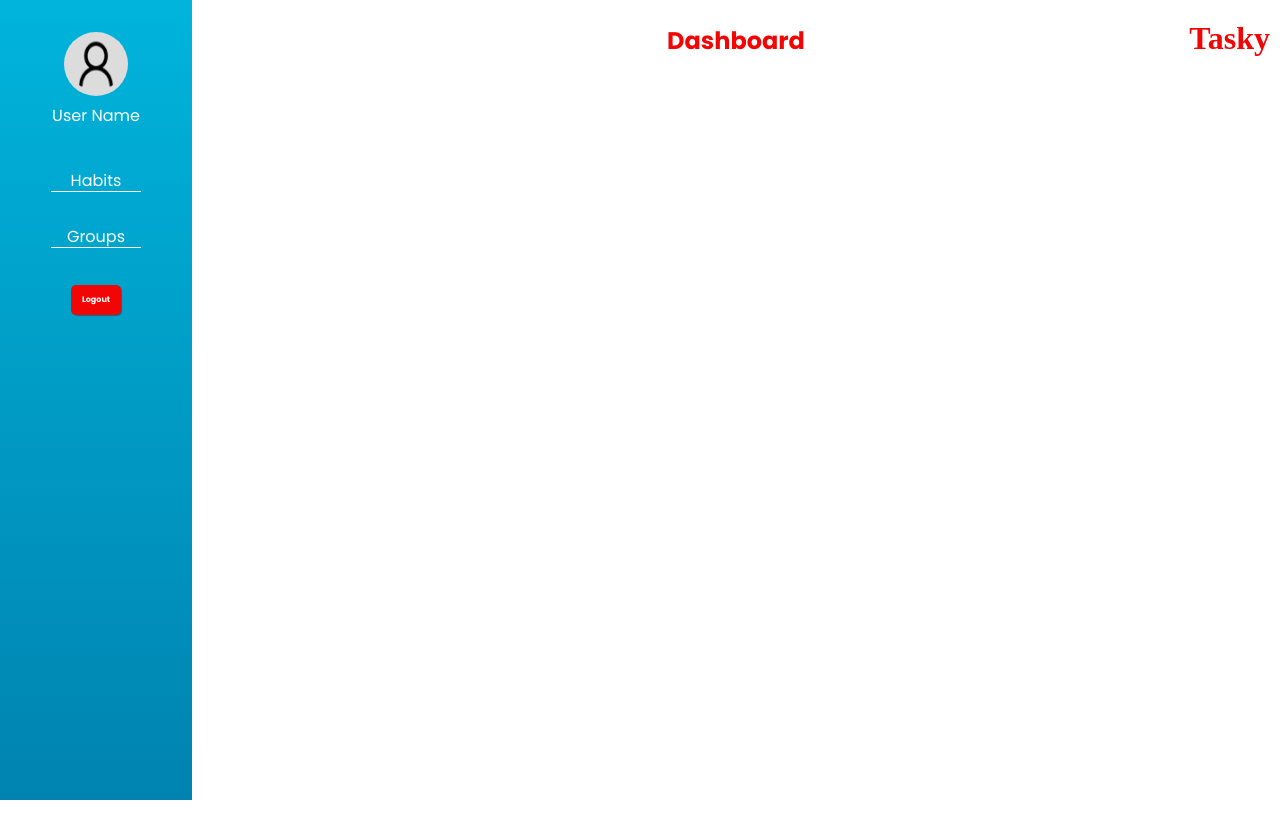
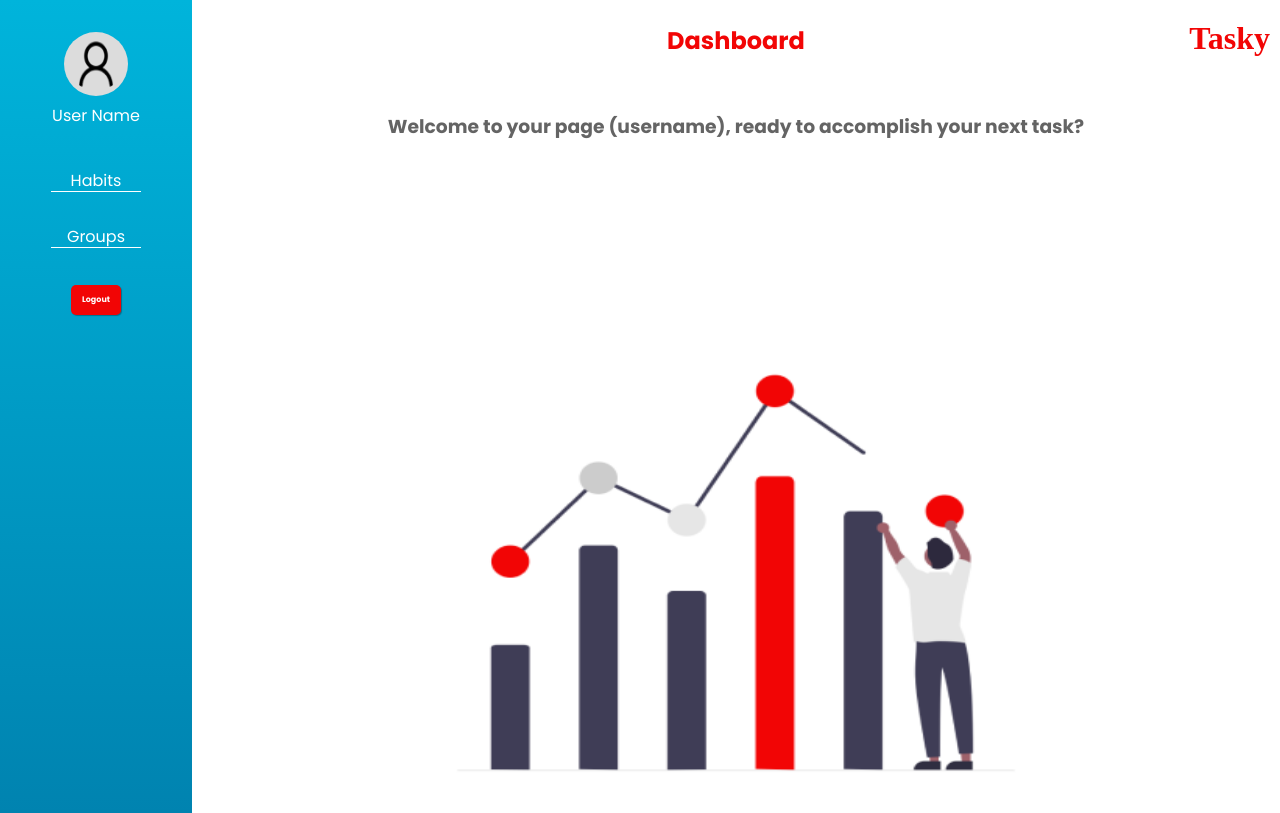
Before and after one commit to brunovcg/Tasky, a React (Create React App) app: page /dashboard/home in a window 1280 px wide. Built offline with nearby package versions, Linux system fonts and the light colour scheme; a web font is replaced by a local one.

Commit message:
feat: add home from dashboard

```diff
--- a/src/pages/homeDashboard/homeDashboard.jsx
+++ b/src/pages/homeDashboard/homeDashboard.jsx
@@ -1,8 +1,12 @@
 import {Container} from './styles';
+import Graphic from '../../assets/graphic.png';
 
 const HomeDashboard = () => {
     return (
-
+        <Container>
+            <h3>Welcome to your page (username), ready to accomplish your next task?</h3>
+            <img src={Graphic} alt='graphic'/>
+        </Container>
     )
 }
 
--- a/src/pages/homeDashboard/styles.js
+++ b/src/pages/homeDashboard/styles.js
@@ -1,5 +1,19 @@
 import styled from 'styled-components';
 
 export const Container = styled.div`
+    display: flex;
+    flex-direction: column;
+    justify-content: center;
+    align-items: center;
 
+    h3 {
+        color: var(--dark-grey);
+        margin: 2rem;
+    }
+
+    img {
+        width: 45rem;
+        height: 30rem;
+        margin-top: 10rem;
+    }
 `;
--- a/src/routes/routesDashboard.jsx
+++ b/src/routes/routesDashboard.jsx
@@ -1,9 +1,13 @@
 import {Route, Switch} from 'react-router-dom';
 import Groups from '../pages/groups/groups';
+import HomeDashboard from '../pages/homeDashboard/homeDashboard';
 
 const routesDashboard = () => {
     return (
         <Switch>
+            <Route path='/dashboard/home'>
+                <HomeDashboard/>
+            </Route>
             <Route path='/dashboard/groups'>
                 <Groups/>
             </Route>
```
Also changed, not shown: src/assets/graphic.png (added).
